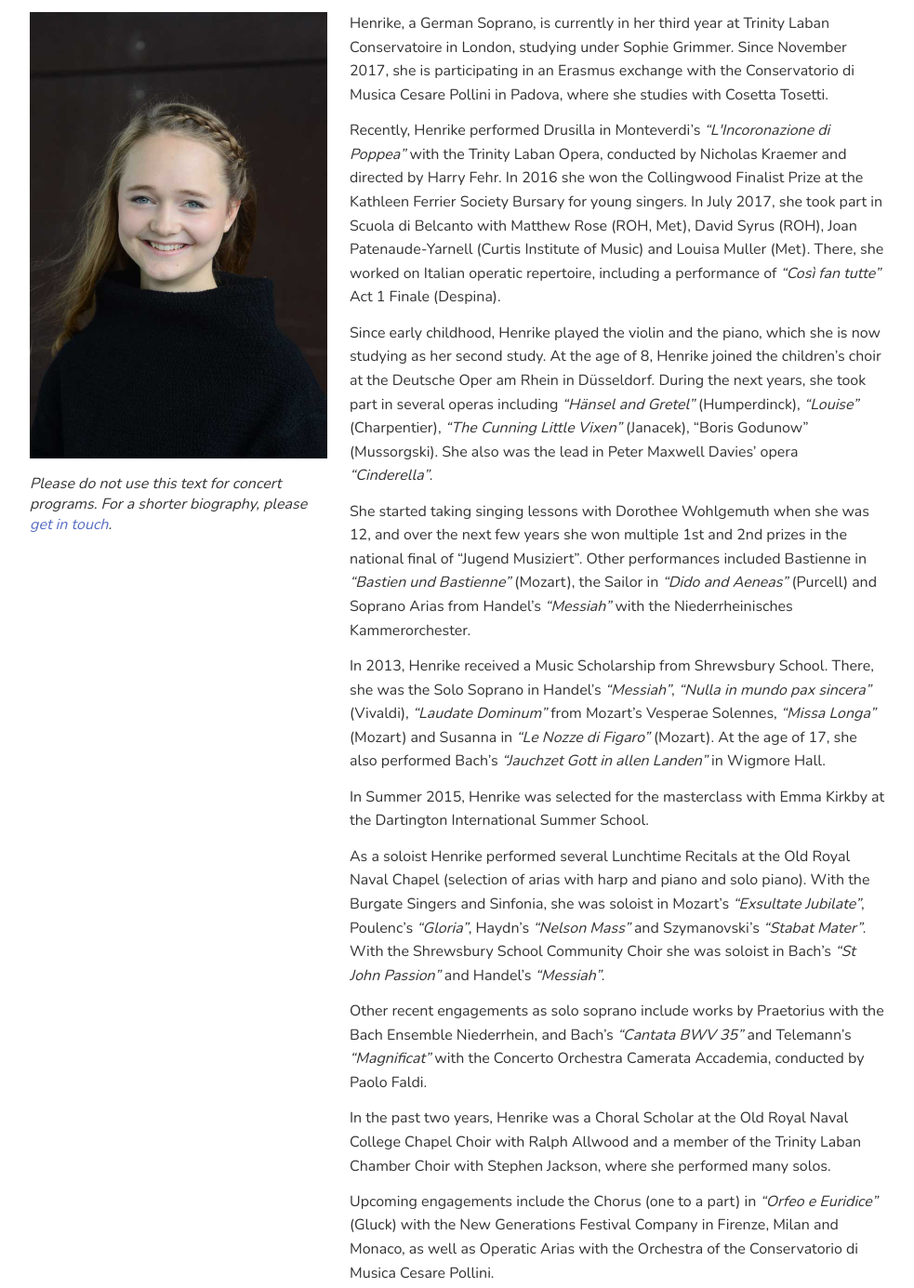
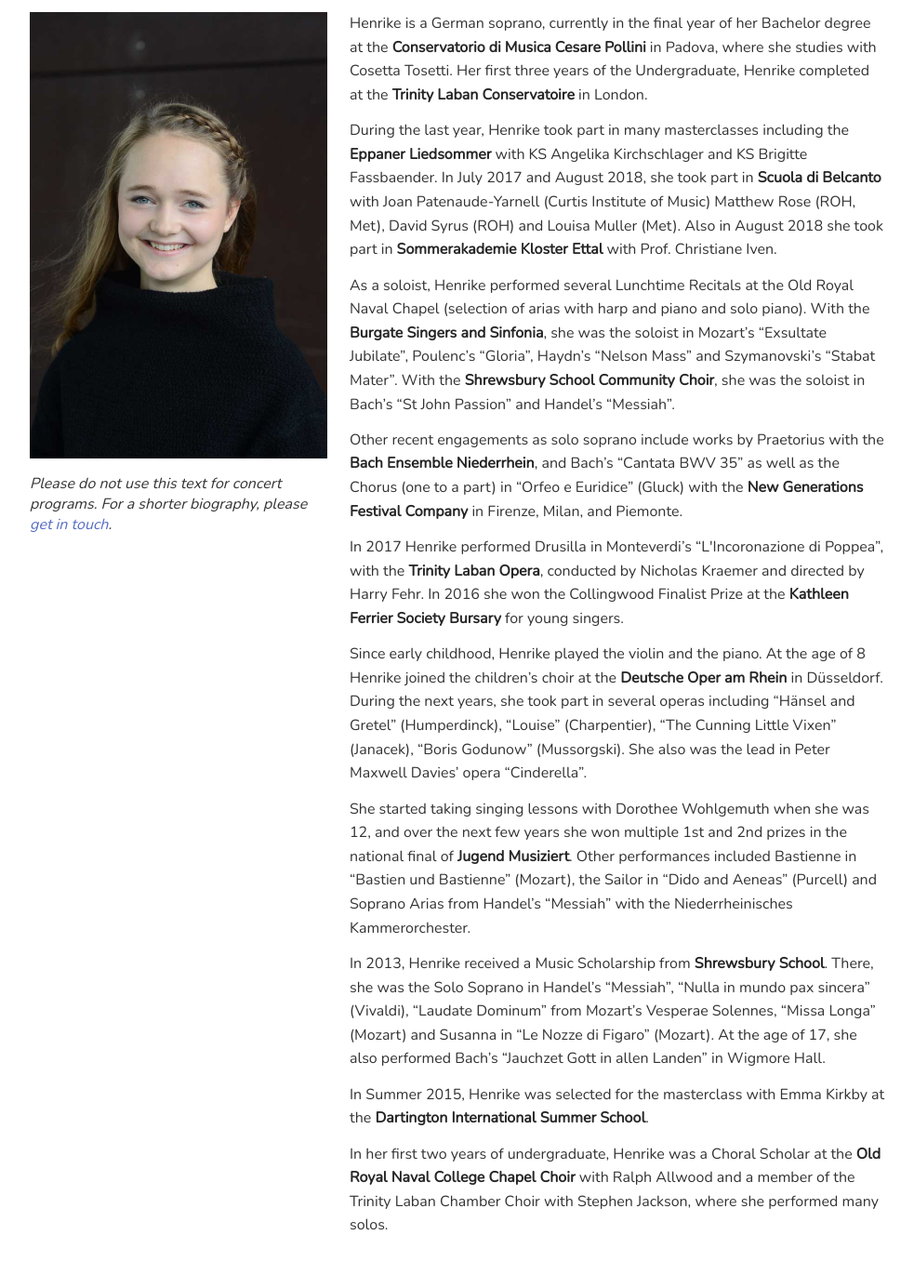
Before and after one commit to plegner/henrikelegner.com, a website: page src/bio.jade in a window 1280 px wide. Shown: the part 240-1625 px from the top of the page at 93% size, without its empty margins (148-1131 px from the left). Drawn offline with nearby package versions, Linux system fonts and the light colour scheme; files that its build step writes are made by us from their sources.

Commit message:
Neue Bio und Kalender

```diff
--- a/src/_layout.jade
+++ b/src/_layout.jade
@@ -25,7 +25,7 @@ html
     meta(property="og:type", content="music:creator")
     meta(name="twitter:card", content="summary_large_image")
 
-    link(href="https://fonts.googleapis.com/css?family=Nunito:200,400,400i700" rel="stylesheet")
+    link(href="https://fonts.googleapis.com/css?family=Nunito:200,400,400i600" rel="stylesheet")
     link(href='/style.css?v=1', rel='stylesheet')
 
   body
--- a/src/bio.jade
+++ b/src/bio.jade
@@ -10,25 +10,25 @@ block content
   .row.right
 
     .grow.bio
-      p Henrike, a German Soprano, is currently in her third year at Trinity Laban Conservatoire in London, studying under Sophie Grimmer. Since November 2017, she is participating in an Erasmus exchange with the Conservatorio di Musica Cesare Pollini in Padova, where she studies with Cosetta Tosetti.
+      p Henrike is a German soprano, currently in the final year of her Bachelor degree at the #[strong Conservatorio di Musica Cesare Pollini] in Padova, where she studies with Cosetta Tosetti. Her first three years of the Undergraduate, Henrike completed at the #[strong Trinity Laban Conservatoire] in London.
 
-      p Recently, Henrike performed Drusilla in Monteverdi’s #[em “L'Incoronazione di Poppea”] with the Trinity Laban Opera, conducted by Nicholas Kraemer and directed by Harry Fehr. In 2016 she won the Collingwood Finalist Prize at the Kathleen Ferrier Society Bursary for young singers. In July 2017, she took part in Scuola di Belcanto with Matthew Rose (ROH, Met), David Syrus (ROH), Joan Patenaude-Yarnell (Curtis Institute of Music) and Louisa Muller (Met). There, she worked on Italian operatic repertoire, including a performance of #[em “Così fan tutte”] Act 1 Finale (Despina).
+      p During the last year, Henrike took part in many masterclasses including the #[strong Eppaner Liedsommer] with KS Angelika Kirchschlager and KS Brigitte Fassbaender. In July 2017 and August 2018, she took part in #[strong Scuola di Belcanto] with Joan Patenaude-Yarnell (Curtis Institute of Music) Matthew Rose (ROH, Met), David Syrus (ROH) and Louisa Muller (Met). Also in August 2018 she took part in #[strong Sommerakademie Kloster Ettal] with Prof. Christiane Iven.
 
-      p Since early childhood, Henrike played the violin and the piano, which she is now studying as her second study. At the age of 8, Henrike joined the children’s choir at the Deutsche Oper am Rhein in Düsseldorf. During the next years, she took part in several operas including #[em “Hänsel and Gretel”] (Humperdinck), #[em “Louise”] (Charpentier), #[em “The Cunning Little Vixen”] (Janacek), “Boris Godunow” (Mussorgski). She also was the lead in Peter Maxwell Davies’ opera #[em “Cinderella”].
+      p As a soloist, Henrike performed several Lunchtime Recitals at the Old Royal Naval Chapel (selection of arias with harp and piano and solo piano). With the #[strong Burgate Singers and Sinfonia], she was the soloist in Mozart’s “Exsultate Jubilate”, Poulenc’s “Gloria”, Haydn’s “Nelson Mass” and Szymanovski’s “Stabat Mater”. With the #[strong Shrewsbury School Community Choir], she was the soloist in Bach’s “St John Passion” and Handel’s “Messiah”.
 
-      p She started taking singing lessons with Dorothee Wohlgemuth when she was 12, and over the next few years she won multiple 1st and 2nd prizes in the national final of “Jugend Musiziert”. Other performances included Bastienne in #[em “Bastien und Bastienne”] (Mozart), the Sailor in #[em “Dido and Aeneas”] (Purcell) and Soprano Arias from Handel’s #[em “Messiah”] with the Niederrheinisches Kammerorchester.
+      p Other recent engagements as solo soprano include works by Praetorius with the #[strong Bach Ensemble Niederrhein], and Bach’s “Cantata BWV 35” as well as the Chorus (one to a part) in “Orfeo e Euridice” (Gluck) with the #[strong New Generations Festival Company] in Firenze, Milan, and Piemonte.
 
-      p In 2013, Henrike received a Music Scholarship from Shrewsbury School. There, she was the Solo Soprano in Handel’s #[em “Messiah”], #[em “Nulla in mundo pax sincera”] (Vivaldi), #[em “Laudate Dominum”] from Mozart’s Vesperae Solennes, #[em “Missa Longa”] (Mozart) and Susanna in #[em “Le Nozze di Figaro”] (Mozart). At the age of 17, she also performed Bach’s #[em “Jauchzet Gott in allen Landen”] in Wigmore Hall.
+      p In 2017 Henrike performed Drusilla in Monteverdi’s “L'Incoronazione di Poppea”, with the #[strong Trinity Laban Opera], conducted by Nicholas Kraemer and directed by Harry Fehr. In 2016 she won the Collingwood Finalist Prize at the #[strong Kathleen Ferrier Society Bursary] for young singers.
 
-      p In Summer 2015, Henrike was selected for the masterclass with Emma Kirkby at the Dartington International Summer School.
+      p Since early childhood, Henrike played the violin and the piano. At the age of 8 Henrike joined the children’s choir at the #[strong Deutsche Oper am Rhein] in Düsseldorf. During the next years, she took part in several operas including “Hänsel and Gretel” (Humperdinck), “Louise” (Charpentier), “The Cunning Little Vixen” (Janacek), “Boris Godunow” (Mussorgski). She also was the lead in Peter Maxwell Davies’ opera “Cinderella”.
 
-      p As a soloist Henrike performed several Lunchtime Recitals at the Old Royal Naval Chapel (selection of arias with harp and piano and solo piano). With the Burgate Singers and Sinfonia, she was soloist in Mozart’s #[em “Exsultate Jubilate”], Poulenc’s #[em “Gloria”], Haydn’s #[em “Nelson Mass”] and Szymanovski’s #[em “Stabat Mater”]. With the Shrewsbury School Community Choir she was soloist in Bach’s #[em “St John Passion”] and Handel’s #[em “Messiah”].
+      p She started taking singing lessons with Dorothee Wohlgemuth when she was 12, and over the next few years she won multiple 1st and 2nd prizes in the national final of #[strong Jugend Musiziert]. Other performances included Bastienne in “Bastien und Bastienne” (Mozart), the Sailor in “Dido and Aeneas” (Purcell) and Soprano Arias from Handel’s “Messiah” with the Niederrheinisches Kammerorchester.
 
-      p Other recent engagements as solo soprano include works by Praetorius with the Bach Ensemble Niederrhein, and Bach’s #[em “Cantata BWV 35”] and Telemann’s #[em “Magnificat”] with the Concerto Orchestra Camerata Accademia, conducted by Paolo Faldi.
+      p In 2013, Henrike received a Music Scholarship from #[strong Shrewsbury School]. There, she was the Solo Soprano in Handel’s “Messiah”, “Nulla in mundo pax sincera” (Vivaldi), “Laudate Dominum” from Mozart’s Vesperae Solennes, “Missa Longa” (Mozart) and Susanna in “Le Nozze di Figaro” (Mozart). At the age of 17, she also performed Bach’s “Jauchzet Gott in allen Landen” in Wigmore Hall.
 
-      p In the past two years, Henrike was a Choral Scholar at the Old Royal Naval College Chapel Choir with Ralph Allwood and a member of the Trinity Laban Chamber Choir with Stephen Jackson, where she performed many solos.
+      p In Summer 2015, Henrike was selected for the masterclass with Emma Kirkby at the #[strong Dartington International Summer School].
 
-      p Upcoming engagements include the Chorus (one to a part) in #[em “Orfeo e Euridice”] (Gluck) with the New Generations Festival Company in Firenze, Milan and Monaco, as well as Operatic Arias with the Orchestra of the Conservatorio di Musica Cesare Pollini.
+      p In her first two years of undergraduate, Henrike was a Choral Scholar at the #[strong Old Royal Naval College Chapel Choir] with Ralph Allwood and a member of the Trinity Laban Chamber Choir with Stephen Jackson, where she performed many solos.
 
     div(style="max-width: 320px")
       img.hero.left(src="/images/bio.jpg" style="margin-bottom: 1em")
--- a/src/style.less
+++ b/src/style.less
@@ -26,6 +26,7 @@ p {
     margin: 0 0 0.8em 0;
 }
 
+.bio strong { font-weight: 600; color: #262626; }
 .bio p { line-height: 1.6; }
 
 header {
```
Also changed, not shown: src/calendar.jade (+12 -17 lines).
